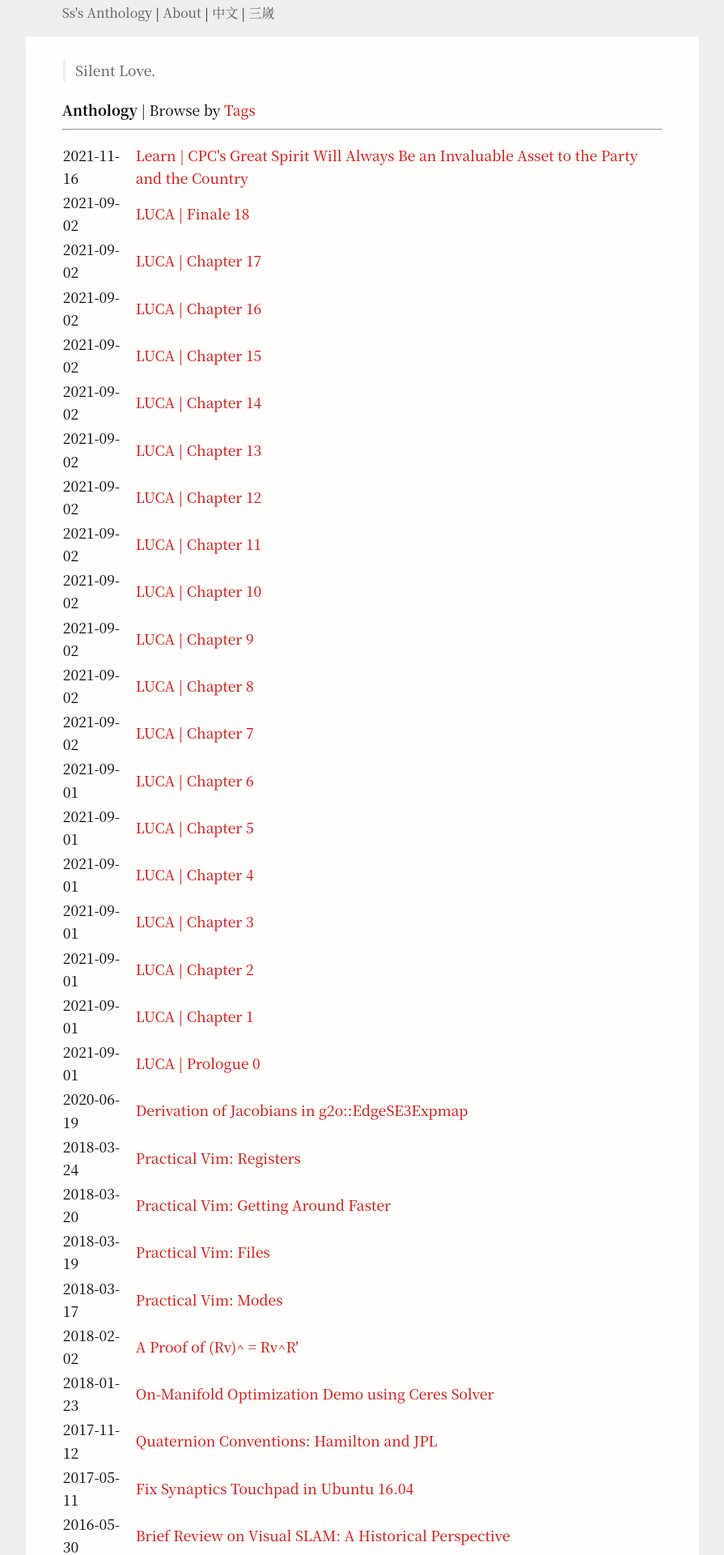
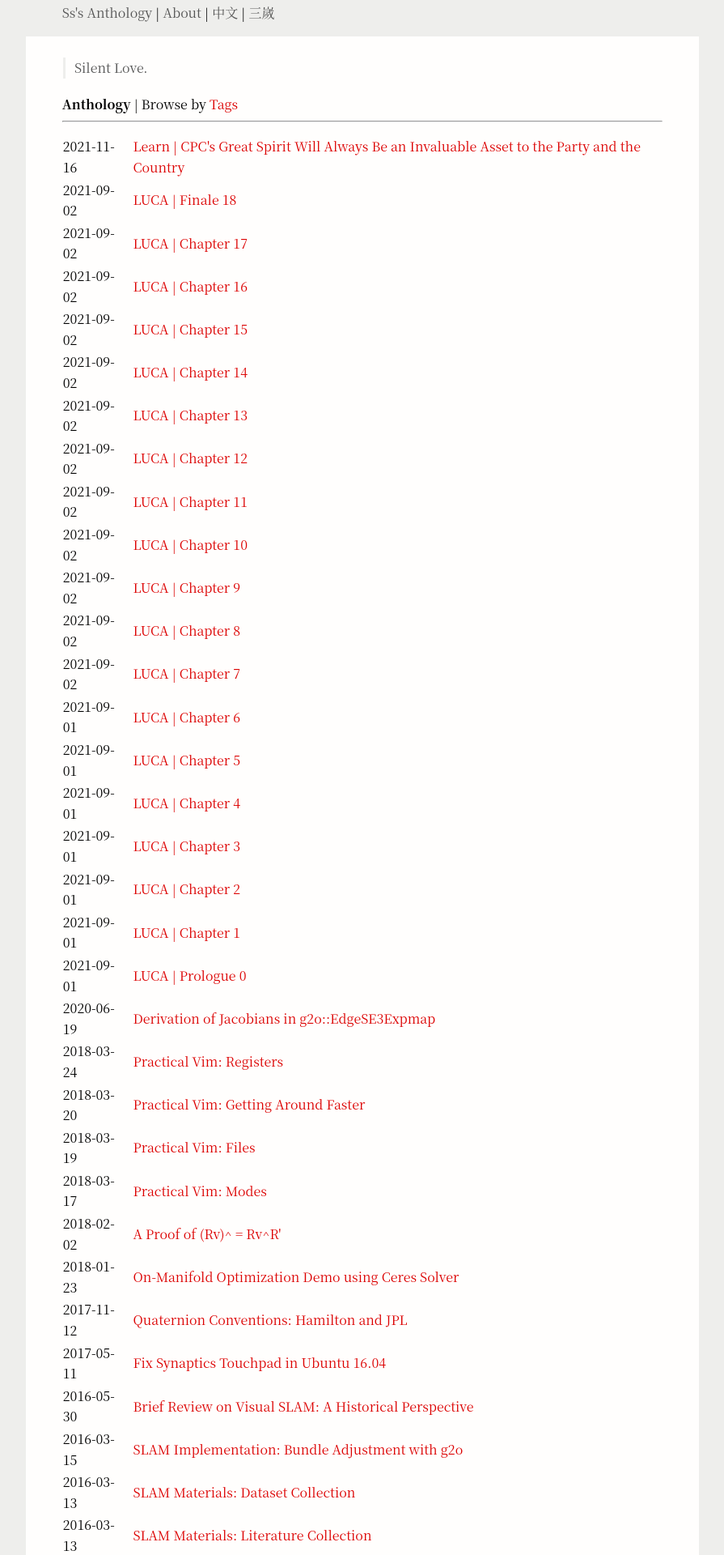
Before and after one commit to Sansuiz/wenji, a Jekyll site: the page built from index.md, in a window 1280 px wide. Shown: the top 1920 px of the page at 81% size, without its empty margins (192-1087 px from the left). Built offline with Jekyll 4.4.1, drawn with Linux system fonts in a browser that asks for light colours; comment, search, counter and statistics services are not loaded.

Commit message:
Update index.css

```diff
--- a/css/index.css
+++ b/css/index.css
@@ -66,7 +66,7 @@ code {
   padding: 0.8em 3em 1.4em 3em\9;
   padding: 0.8vw 3.5vw 1.4vw 3.5vw;
   font-size: 1.1em\9;
-  font-size: 1.1rem;
+  font-size: 1.0rem;
   line-height: 1.6;
 }
 ::selection {
```
